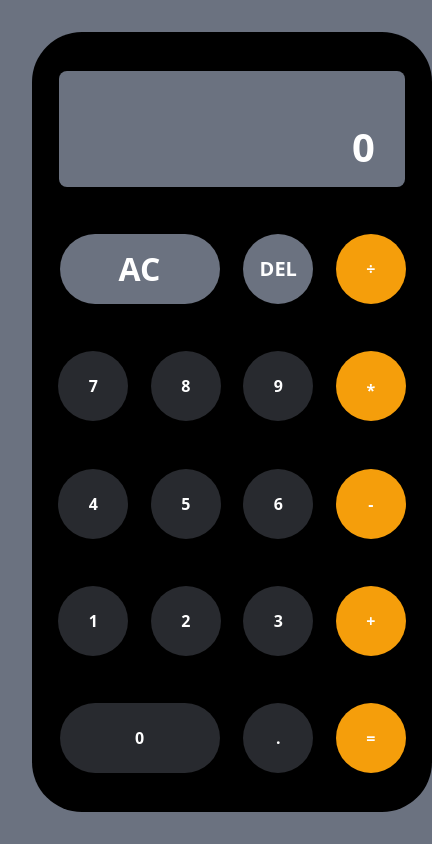
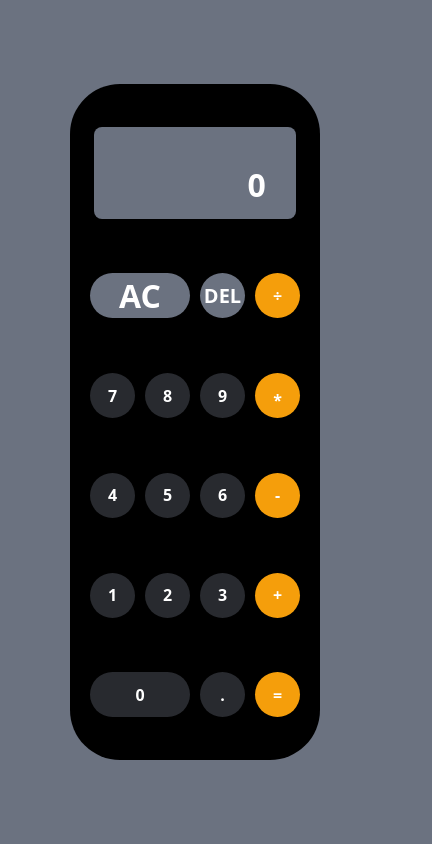
Before and after one commit to alinChiarEl/iphone_calculator, a plain HTML site: page index.html in a window 390 px wide. Shown: the whole page, 432 px wide, since content can reach past the window. Drawn offline with nearby package versions, Linux system fonts and the light colour scheme.

Commit message:
responsiveness with clamp?

```diff
--- a/calculator.css
+++ b/calculator.css
@@ -5,7 +5,7 @@
 }
 .output .previous-operand {
   color: rgba(255, 255, 255, 0.75);
-  font-size: 1.5rem;
+  font-size: 1rem;
 
   text-align: right;
   background-color: rgb(107 114 128);
@@ -14,14 +14,14 @@
 
   display: flex;
   justify-content: end;
-  min-height: 36px;
+  min-height: 24px;
 
   padding-right: 20px !important;
 }
 
 .output .current-operand {
   color: white;
-  font-size: 2.5rem;
+  font-size: 2rem;
 
   text-align: right;
   background-color: rgb(107 114 128);
@@ -30,7 +30,7 @@
 
   /* display: flex; */
   justify-content: end;
-  min-height: 60px;
+  min-height: 48px;
 
   padding-right: 20px !important;
 }
@@ -38,7 +38,8 @@
 .numbers,
 #equal,
 #del {
-  --dimension: 70px;
+  --dimension: 60px;
+
   width: var(--dimension);
   height: var(--dimension);
   border-radius: 50%;
@@ -46,6 +47,22 @@
 
   color: white;
   font-weight: bold;
+
+  display: flex;
+  justify-content: center;
+  align-items: center;
+}
+.light-gray {
+  width: 160px;
+
+  --dimension: 70px;
+  height: var(--dimension);
+  border-radius: 9990px;
+  background-color: rgb(107 114 128);
+
+  color: white;
+  font-weight: bold;
+  font-size: 32px;
 
   display: flex;
   justify-content: center;
@@ -69,44 +86,28 @@
   font-size: 20px;
 }
 
-.light-gray {
-  width: 160px;
-
-  --dimension: 70px;
-  height: var(--dimension);
-  border-radius: 9990px;
-  background-color: rgb(107 114 128);
-
-  color: white;
-  font-weight: bold;
-  font-size: 32px;
-
-  display: flex;
-  justify-content: center;
-  align-items: center;
-}
-
 .numbers.light-gray {
   background-color: rgb(209 213 219); /* #d1d5db */
   color: black;
 }
 
+body {
+  display: grid;
+  min-height: 100vh;
+}
 #calculator {
+  display: grid;
+  margin: auto;
+
   justify-items: center;
   align-items: center;
 
-  width: 400px;
   border-radius: 50px;
   background-color: black;
 
-  display: grid;
   grid-template-columns: repeat(4, 1fr);
   gap: 10px;
   padding: 20px;
-  margin: auto;
-
-  height: 100%;
-  max-height: 100vh;
 }
 
 /* button styling  */
@@ -152,3 +153,23 @@
   border: 5px solid gray;
   transition: border var(--transform-time), var(--transform-time);
 }
+
+#calculator {
+  height: clamp(60vh, 80vh, 800px);
+}
+
+/* media query for mobiles  */
+@media (max-width: 600px) {
+  /* selector for all small buttons on mobile */
+  .numbers,
+  #equal,
+  #del {
+    --dimension: 45px;
+  }
+
+  .light-gray,
+  .numbers.zero {
+    height: 45px;
+    width: 100px;
+  }
+}
```
